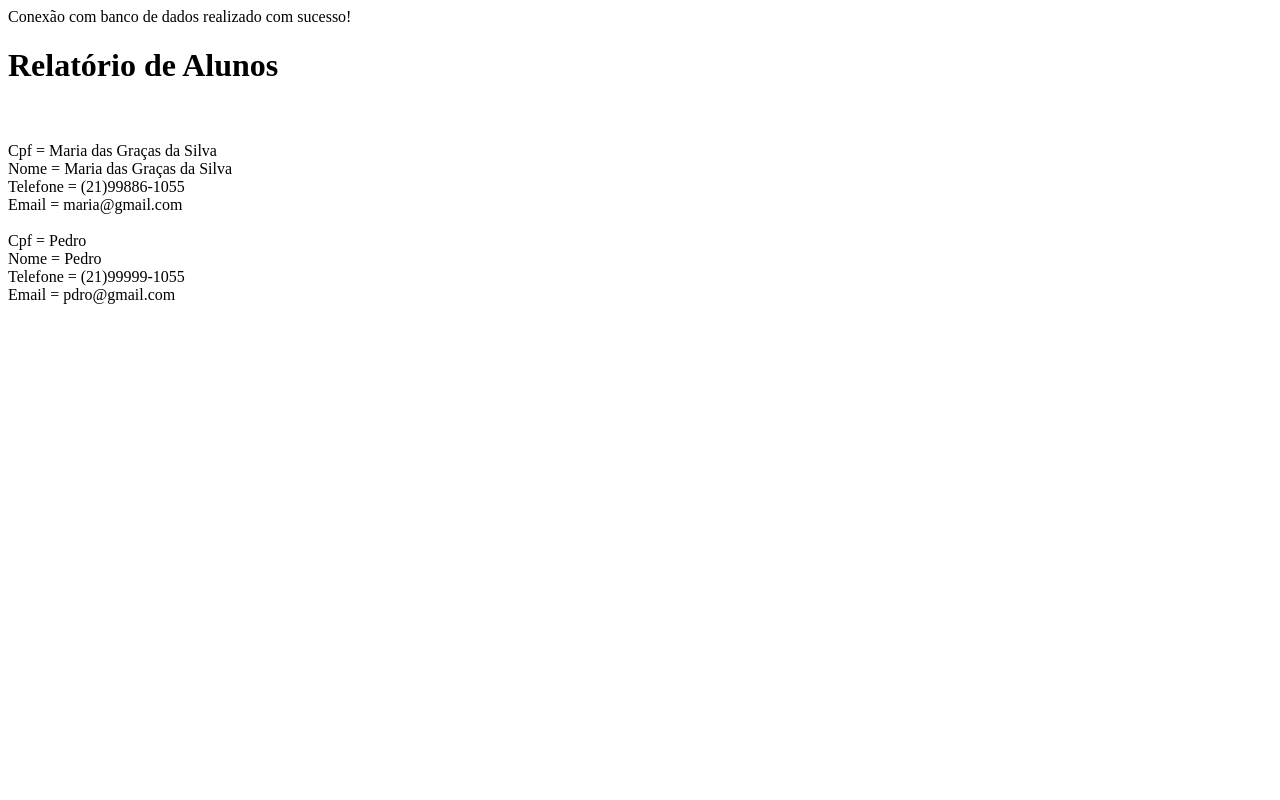
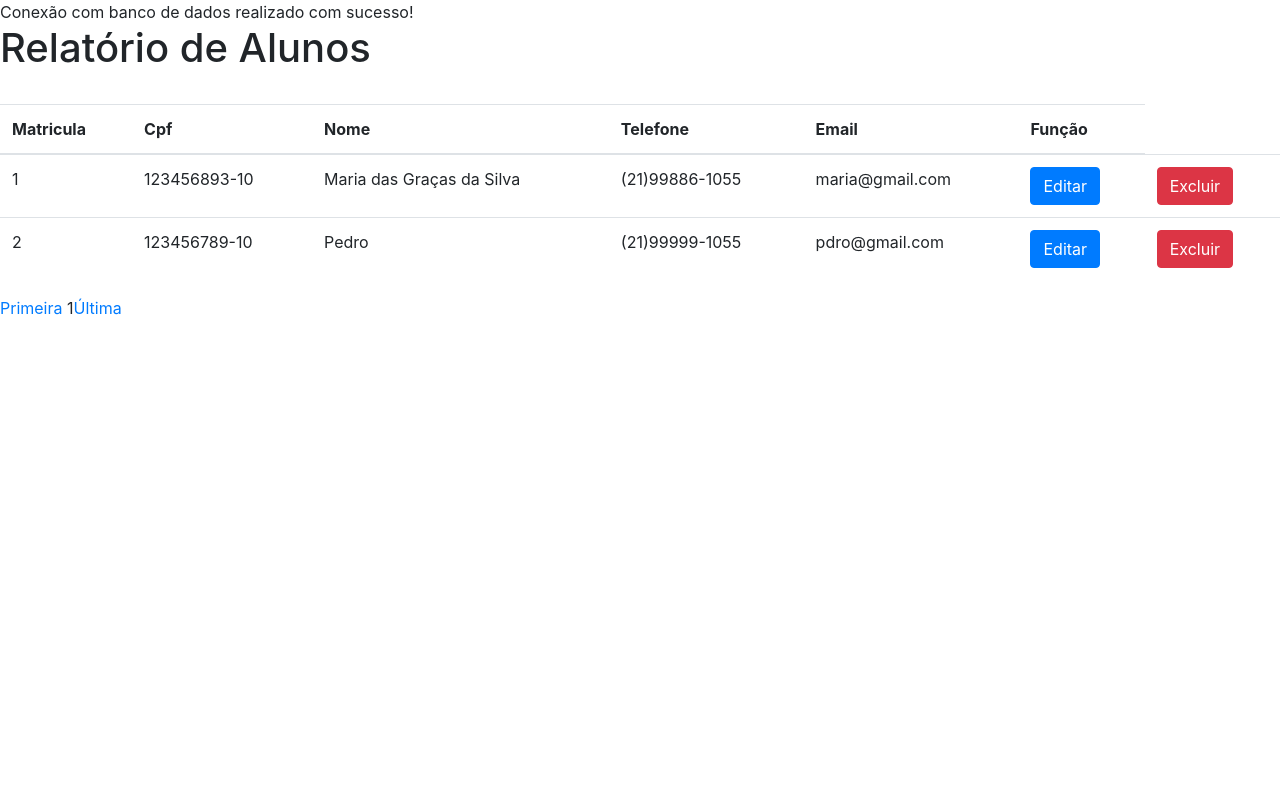
Before and after one commit to FatimaMelo/MulheresTarde, a PHP site: page /relalunos.php in a window 1280 px wide. Run offline with PHP 8.4, Linux system fonts and the light colour scheme; the visitor is signed in with stand-in values (Sample User, id 1); data comes from the database, SQL or seed files in the repository.

Commit message:
Add files via upload

```diff
--- a/aula/relalunos.php
+++ b/aula/relalunos.php
@@ -1,7 +1,7 @@
 <?php
 
+    require_once 'head.php';
     include_once 'conexao.php';
-
 
     $pagatual = filter_input(INPUT_GET, "page", FILTER_SANITIZE_NUMBER_INT);
 	$pag = (!empty($pagatual)) ? $pagatual : 1;
@@ -10,28 +10,98 @@
 
     $inicio = ($limitereg * $pag) - $limitereg;
 
-    $busca= "SELECT cpf, nome, telefone, email
+    $busca= "SELECT matricula,cpf, nome, telefone, email
     FROM aluno LIMIT $inicio , $limitereg";
 
     $resultado = $conn->prepare($busca);
     $resultado->execute();
 
     if (($resultado) AND ($resultado->rowCount() != 0)){
+
         echo "<h1>Relatório de Alunos</h1><br>";
+?>
+        <table class="table">
+        <thead>
+         <tr>
+            <th scope="col">Matricula</th>
+            <th scope="col">Cpf</th>
+            <th scope="col">Nome</th>
+            <th scope="col">Telefone</th>
+            <th scope="col">Email</th>
+            <th scope="col">Função</th>
+         </tr>
+        </thead>
+     <tbody>
 
+<?php
         while ($linha = $resultado->fetch(PDO::FETCH_ASSOC)) {
 
             extract($linha);
 
-
-            echo "<br> Cpf = " . $nome . "<br>";
-            echo "Nome = " . $nome . "<br>";
-            echo "Telefone = " . $telefone . "<br>";
-            echo "Email = " . $email . "<br>";
-        }
+?>
+            <tr>
+              <td scope="row"><?php echo $matricula ?></td>
+              <td><?php echo $cpf ?></td>
+              <td><?php echo $nome ?></td>
+              <td><?php echo $telefone ?></td>
+              <td><?php echo $email ?></td>
+              <td>
+                 <?php echo "<a href='editar.php?matricula=$matricula'>" ; ?>
+                <input type="submit" class="btn btn-primary" name="editar" value="Editar">
+              </td>
+              <td>
+                 <?php echo "<a href='excluir.php?matricula=$matricula'>" ; ?>
+                 <input type="submit" class="btn btn-danger" name="excluir" value="Excluir">
+              </td>
+             </tr>
+<?php
+    }
+?>
+</tbody>
+</table>
+<?php
 
     }else{
         echo "Não tem registros";
     }
 
+
+
+
+     //Contar os registros no banco
+     $qtregistro = "SELECT COUNT(matricula) AS registros FROM aluno";
+     $resultado = $conn->prepare($qtregistro);
+     $resultado->execute();
+     $resposta = $resultado->fetch(PDO::FETCH_ASSOC);
+
+     //Quantidade de página que serão usadas - quantidade de registros
+     //dividido pela quantidade de registro por página
+     $qnt_pagina = ceil($resposta['registros'] / $limitereg);
+
+      // Maximo de links
+      $maximo = 2;
+
+      echo "<a href='relalunos.php?page=1'>Primeira</a> ";
+    // Chamar página anterior verificando a quantidade de páginas menos 1 e
+    // também verificando se já não é primeira página
+    for ($anterior = $pag - $maximo; $anterior <= $pag - 1; $anterior++) {
+        if ($anterior >= 1) {
+            echo "  <a href='relalunos.php?page=$anterior'>$anterior</a> ";
+        }
+    }
+
+    //Mostrar a página ativa
+    echo "$pag";
+
+    //Chamar próxima página, ou seja, verificando a página ativa e acrescentando 1
+    // a ela
+    for ($proxima = $pag + 1; $proxima <= $pag + $maximo; $proxima++) {
+        if ($proxima <= $qnt_pagina) {
+            echo "<a href='relalunos.php?page=$proxima'>$proxima</a> ";
+        }
+    }
+
+    echo "<a href='relalunos.php?page=$qnt_pagina'>Última</a> ";
+
+
 ?>
```
Also changed, not shown: aula/controlealuno.php (+8 -0 lines), aula/editar.php (added, +15 -0 lines), aula/excluir.php (added).
